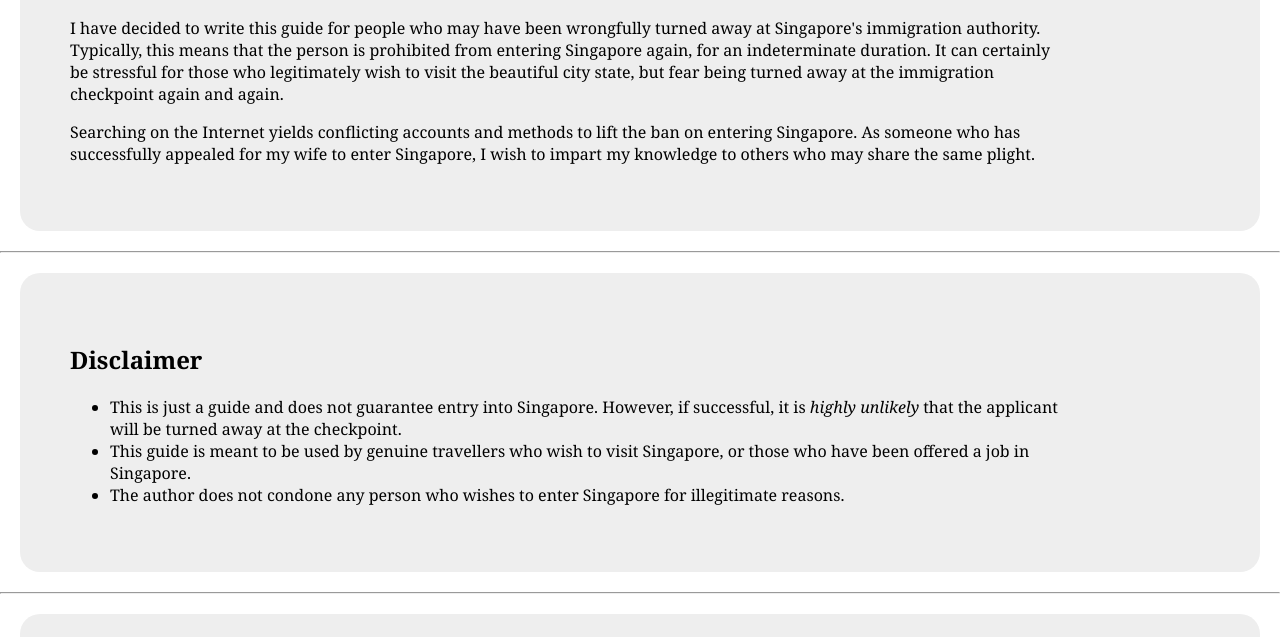
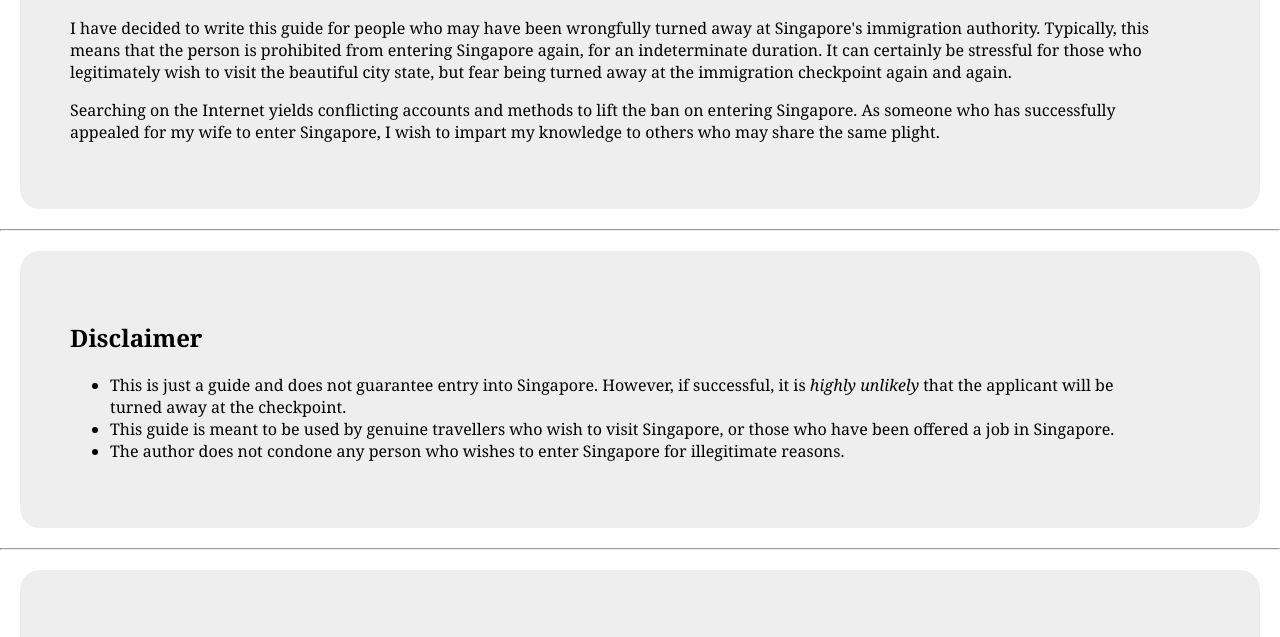
Before and after one commit to appeal2entersg/appeal2entersg.github.io, a plain HTML site: page index.html in a window 1280 px wide. Shown: the part 126-763 px from the top of the page. Drawn offline with Linux system fonts and the light colour scheme.

Commit message:
Update style.css

```diff
--- a/css/style.css
+++ b/css/style.css
@@ -3,7 +3,7 @@
 section
 {
     background: #eeeeee;
-    padding: 50px 200px 50px 50px;
+    padding: 50px 100px 50px 50px;
     border-radius: 20px;
     margin: 20px;
     font-family: Georgia;
```
